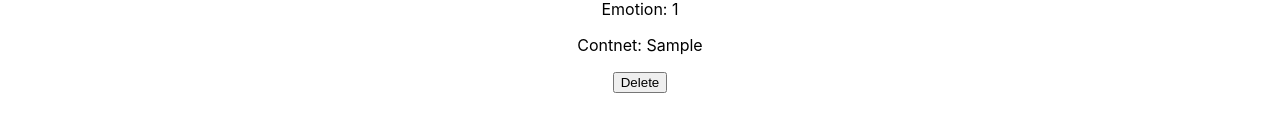
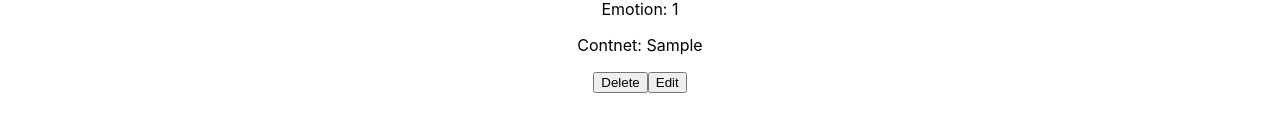
Before and after one commit to Ryan-Nam/react-diary-CRUD, a React (Create React App) app: page / in a window 1280 px wide. Both pictures are taken after typing "Sample", "Sample" into the empty fields and a click on the button "Save". Shown: the part 326-458 px from the top of the page. Built offline with nearby package versions, Linux system fonts and the light colour scheme.

Commit message:
Add onDelete()

```diff
--- a/src/App.js
+++ b/src/App.js
@@ -19,15 +19,23 @@ function App() {
     dataId.current += 1;
     setData([newItem, ...data]);
   }
+
   const onDelete =(id) => {
     console.log(`Deleted ${id}`);
-    setData([])
+    // const newDiaryList = data.filter((item)=>item.id !== id)
+    setData(data.filter((item)=>item.id !== id))
+  }
+
+  const onEdit = (id) => {
+    console.log(`Do you wanna update this? ${id}`)
+
+
   }
 
   return (
     <div className="App">
       <DiaryNewForm onCreate={onCreate}/>
-      <DiaryList list={data} onDelete={onDelete} />
+      <DiaryList list={data} onDelete={onDelete} onEdit={onEdit} />
     </div>
   );
 }
--- a/src/DiaryItem.jsx
+++ b/src/DiaryItem.jsx
@@ -1,10 +1,15 @@
 import React from 'react';
 
-export default function DiaryItem({data, onDelete}) {
+export default function DiaryItem({data, onDelete, onEdit}) {
     // console.log(id);
     const onClick = () => {
       console.log(`${data.id} is selected`)
       onDelete(data.id);
+    }
+
+    const butonEdit = () => {
+      console.log(`${data.id} is selected`)
+      onEdit(data.id)
     }
     return (
         <div>
@@ -12,6 +17,7 @@ export default function DiaryItem({data, onDelete}) {
           <p>Emotion: {data.emotion} </p>
           <p>Contnet: {data.content} </p>
           <button onClick={onClick}>Delete</button>
+          <button onClick={butonEdit}>Edit</button>
         </div>
     );
 }
--- a/src/DiaryList.jsx
+++ b/src/DiaryList.jsx
@@ -2,7 +2,7 @@ import React from "react";
 import DiaryItem from './DiaryItem';
 // list is wrapped as array. []
 
-export default function DiaryList({ list, onDelete }) {
+export default function DiaryList({ list, onDelete, onEdit }) {
 
   return (
     <div>
@@ -11,7 +11,7 @@ export default function DiaryList({ list, onDelete }) {
       <p>{list.length} Diary here</p>
       {/* Diary item would be here -> make as component later */}
       {list.map((it) => (
-        <DiaryItem key={it.id} data={it} onDelete={onDelete}/>
+        <DiaryItem key={it.id} data={it} onDelete={onDelete} onEdit={onEdit}/>
       ))}
     </div>
   );
```
